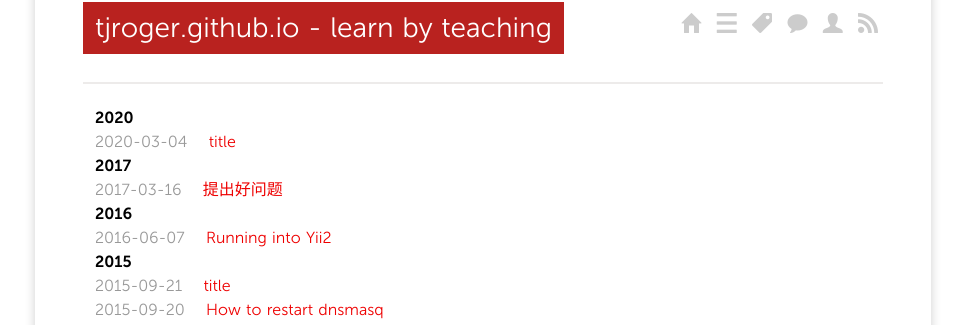
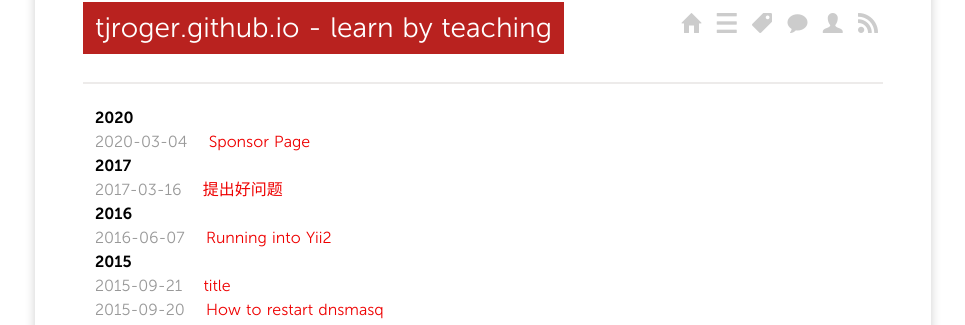
Before and after one commit to TJRoger/tjroger.github.io, a Jekyll site: the page built from index.html, in a window 1280 px wide. Shown: the part 100-425 px from the top of the page, without its empty margins (157-1122 px from the left). Built offline with Jekyll 4.4.1, drawn with Linux system fonts in a browser that asks for light colours; nearby versions of some CDN libraries; Markdown is read by kramdown in place of the engine named in the settings; the list of posts is cut into pages by our own code.

Commit message:
update sponsor page

```diff
--- a/_posts/2020/2020-03-04-Sponsor.md
+++ b/_posts/2020/2020-03-04-Sponsor.md
@@ -1,6 +1,6 @@
 ---
 layout: post
-title: title
+title: Sponsor Page
 categories:
 - Sponsor
 tags:
```
